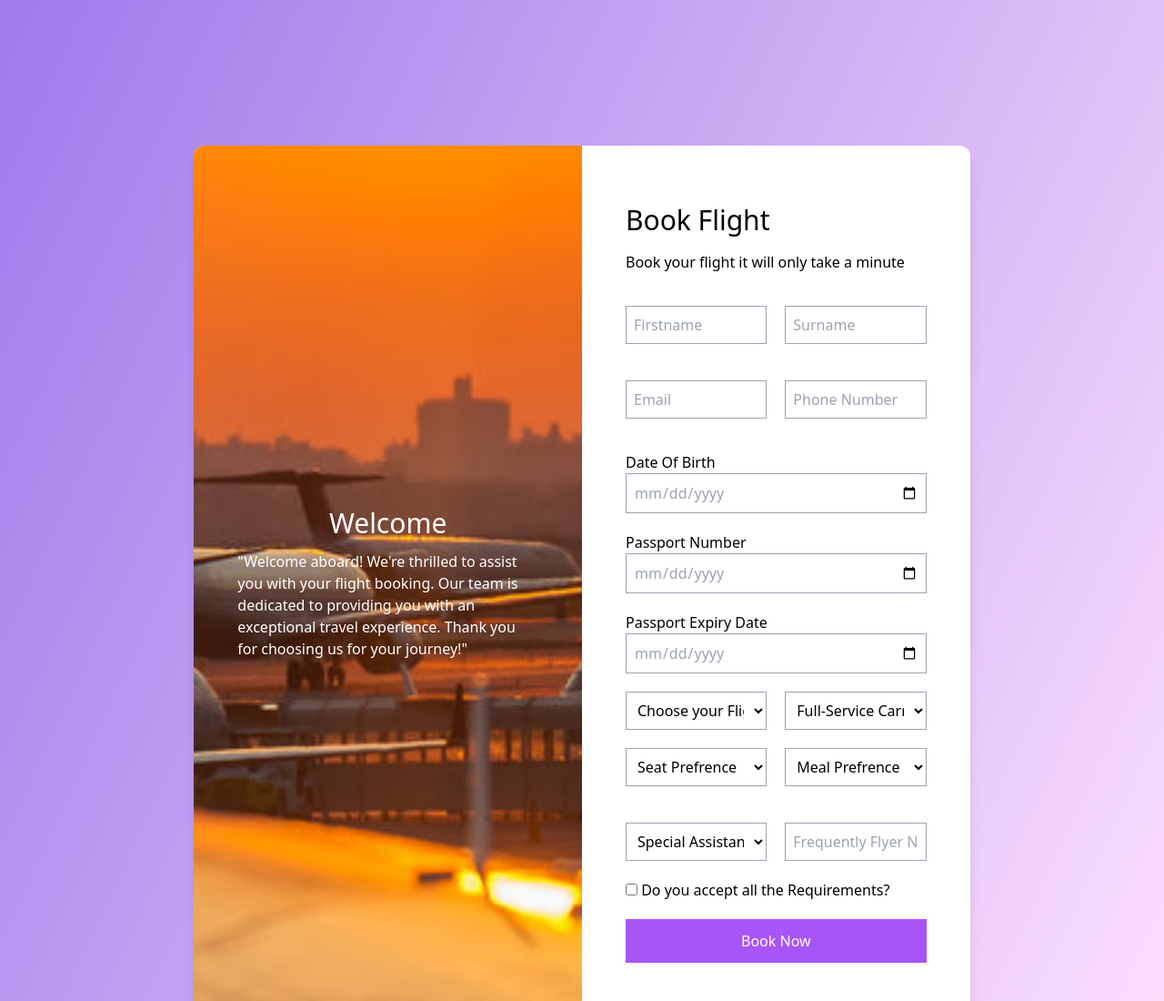
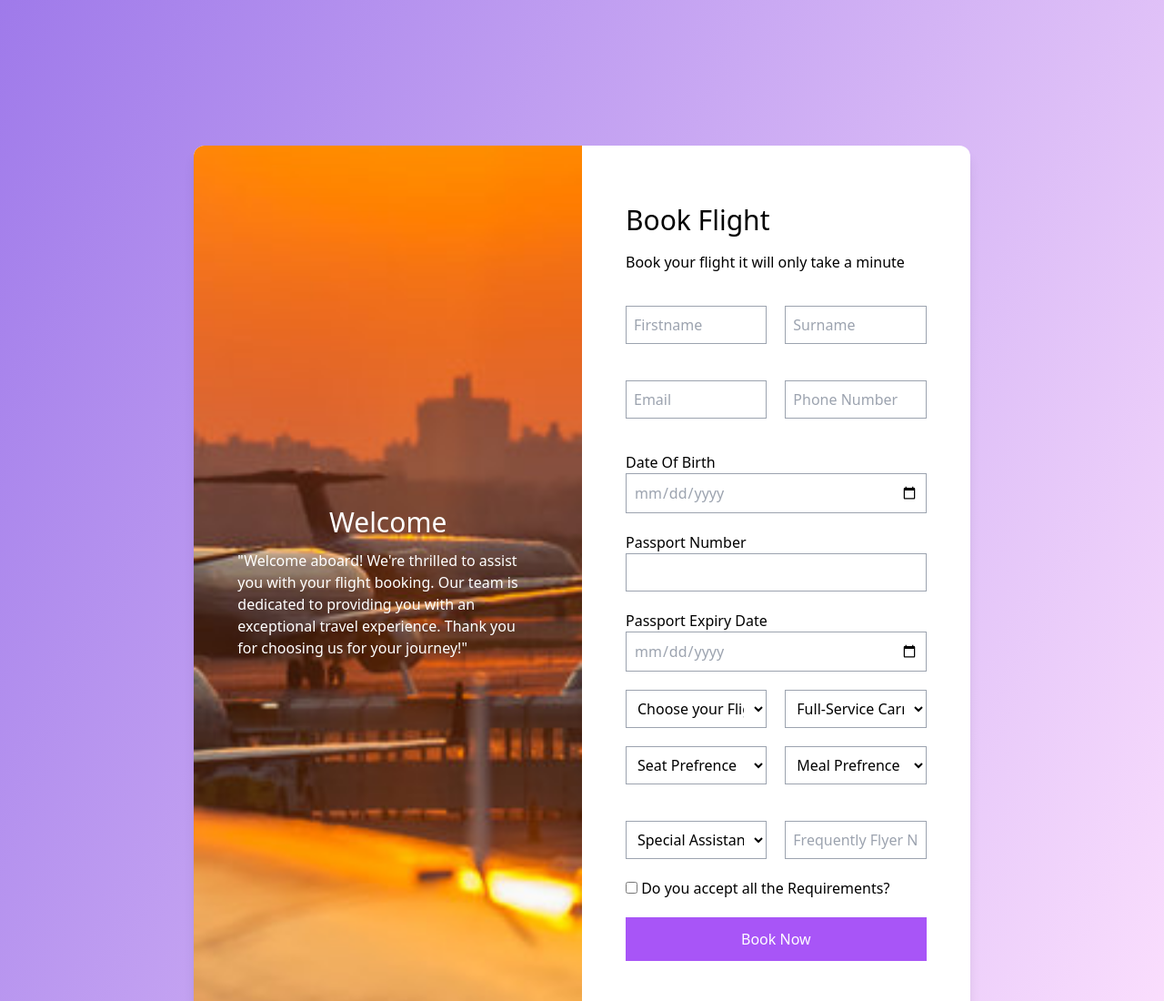
Before and after one commit to sudovictorcode/Airport-Form, a website built with Vite: page index.html in a window 1280 px wide. Shown: the top 1100 px of the page at 91% size. Built offline with nearby package versions, Linux system fonts and the light colour scheme.

Commit message:
chore(fixes):update input fields

```diff
--- a/index.html
+++ b/index.html
@@ -50,7 +50,7 @@
 
               <div class="">
                 <label for="">Passport Number</label>
-                <input type="date" class="border border-gray-400 py-1 px-2 w-full text-gray-400 pt-2 pb-2" required>
+                <input type="number" class="border border-gray-400 py-1 px-2 w-full text-gray-400 pt-2 pb-2" required>
             </div>
 
 
```
